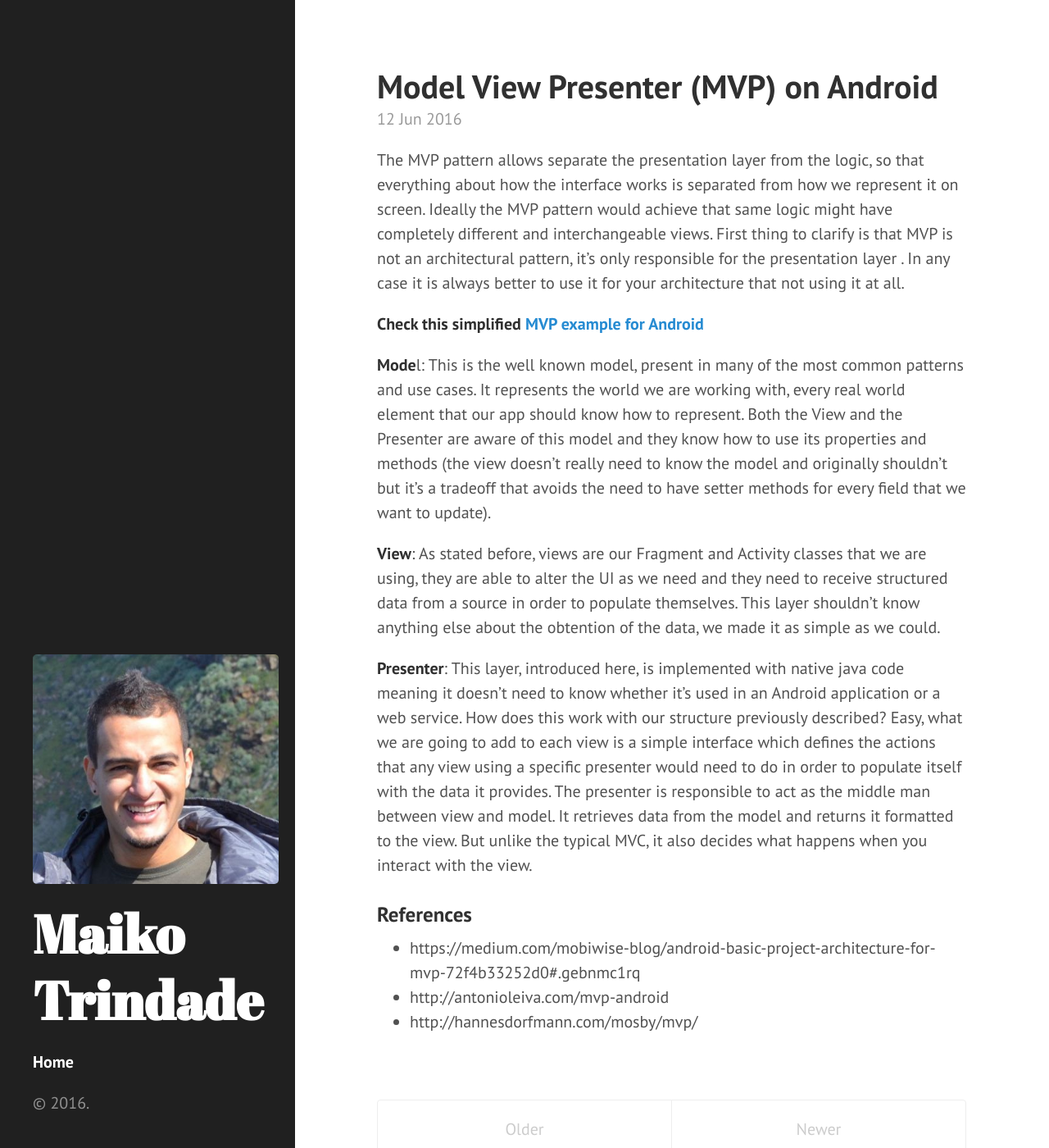
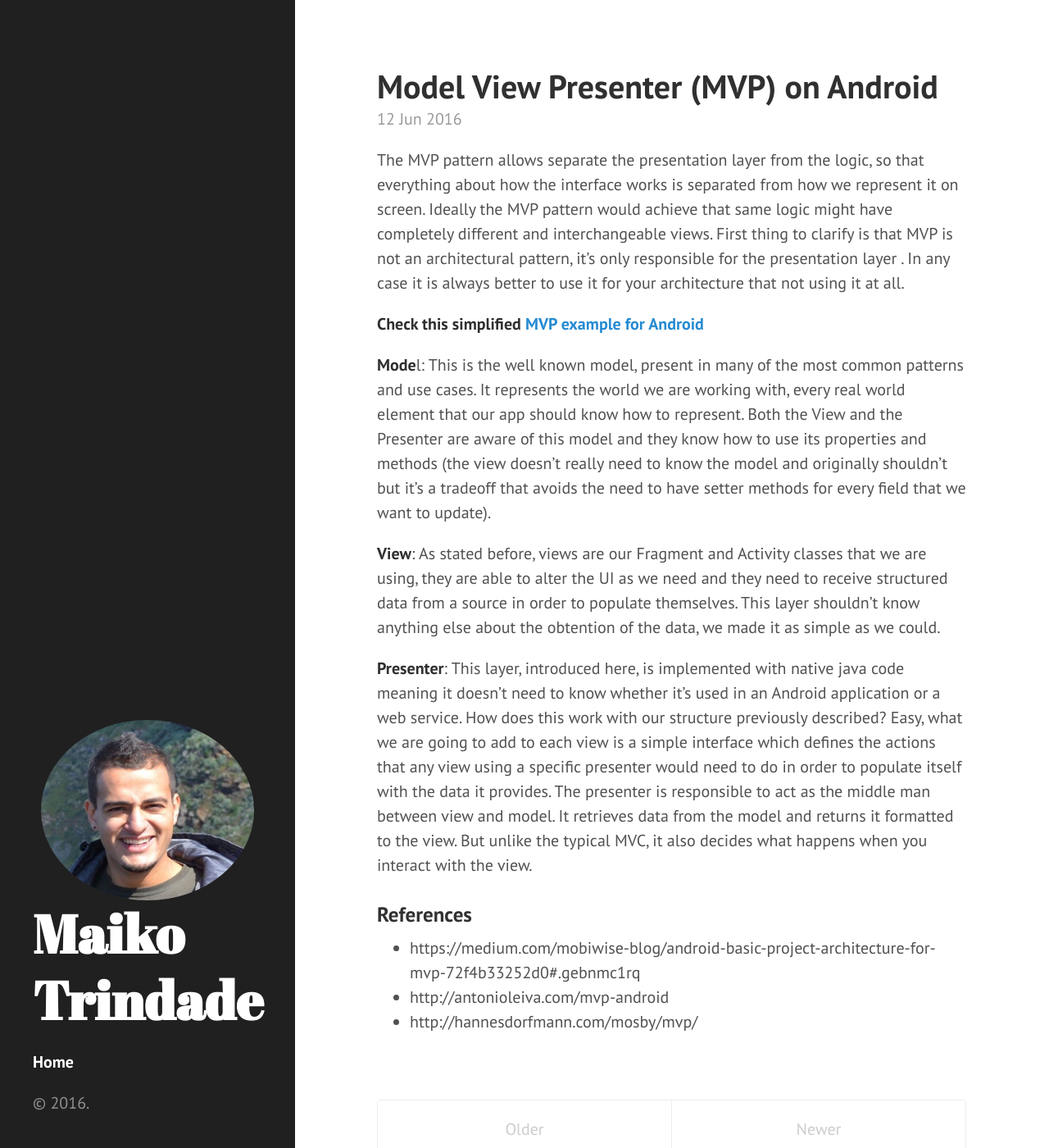
Before and after one commit to maikotrindade/maikotrindade.github.io, a Jekyll site: the page built from index.html, in a window 1280 px wide and 1400 px high. Shown: the whole window at 82% size. Built offline with Jekyll 4.4.1, drawn with Linux system fonts in a browser that asks for light colours; the list of posts is cut into pages by our own code.

Commit message:
improve image layout

```diff
--- a/_includes/sidebar.html
+++ b/_includes/sidebar.html
@@ -1,7 +1,7 @@
 <div class="sidebar">
   <div class="container sidebar-sticky">
   	<img class="perfil-picture" src="http://maikotrindade.github.io/public/img/maikotrindade.jpg"
-  	height="280" width="300" alt="Maiko Trindade"/>
+  	height="220" width="260" alt="Maiko Trindade"/>
     <div class="sidebar-about">
       <h1>{{ site.title }}</h1>
       <p class="lead">{{ site.description }}</p>
--- a/public/css/hyde.css
+++ b/public/css/hyde.css
@@ -99,6 +99,11 @@ a.sidebar-nav-item:focus {
   font-weight: bold;
 }
 
+.perfil-picture {
+	border-radius: 50%;
+	display: block;
+    margin: 0 auto;
+}
 /* Sticky sidebar
  *
  * Add the `sidebar-sticky` class to the sidebar's container to affix it the
```
